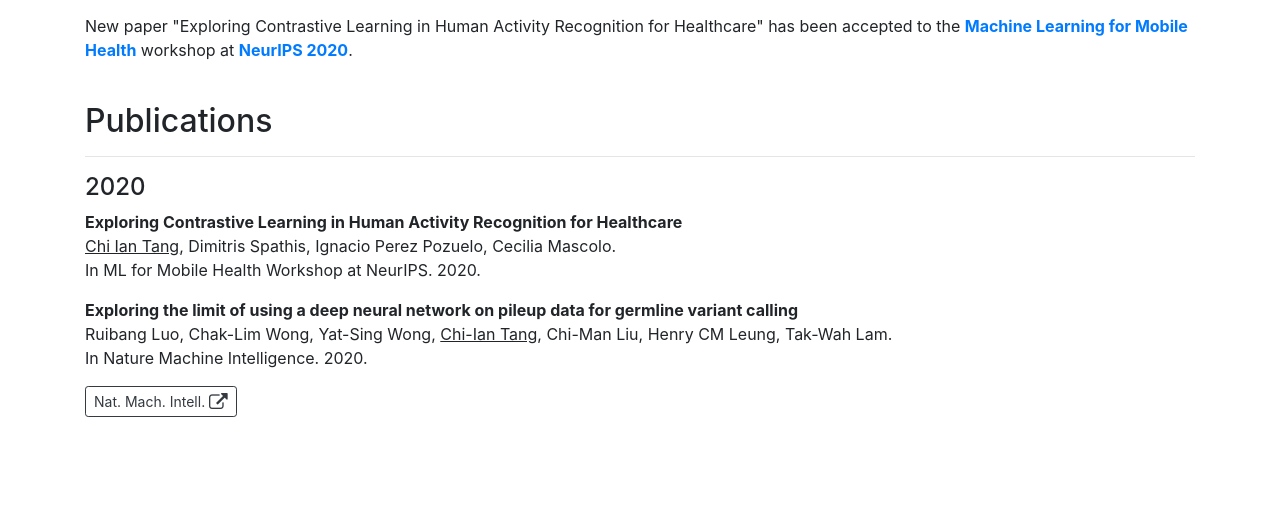
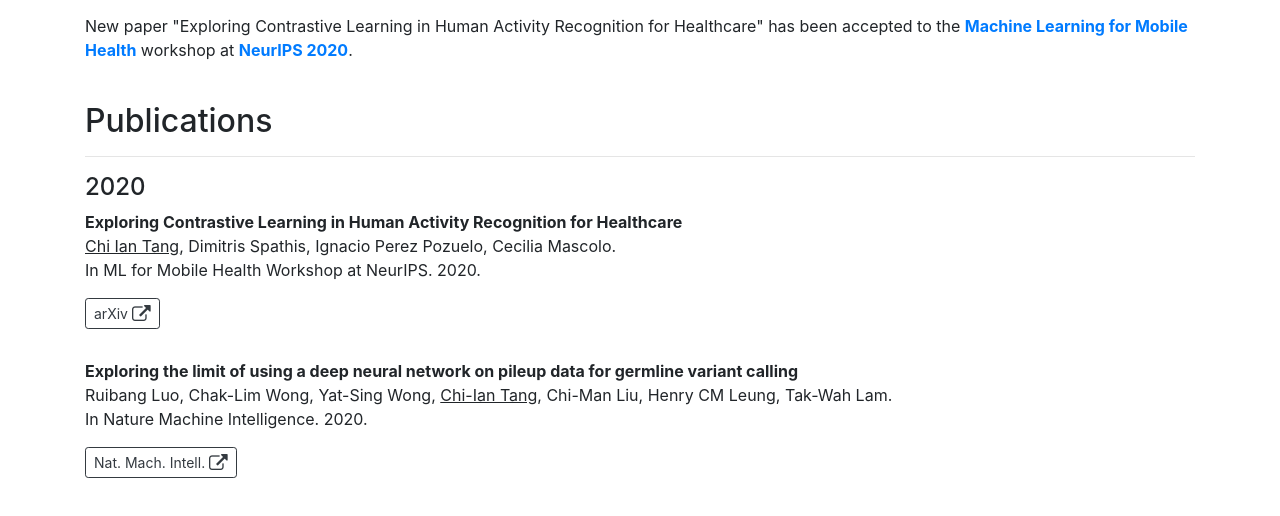
Before and after one commit to iantangc/iantangc.github.io, a plain HTML site: page index.html in a window 1280 px wide. Shown: the part 824-1340 px from the top of the page. Before the commit the page ends 1301 px from the top, so only its background shows below. Drawn offline with nearby package versions, Linux system fonts and the light colour scheme.

Commit message:
Added link to Contrastive Learning paper

```diff
--- a/css/styles.css
+++ b/css/styles.css
@@ -87,3 +87,7 @@ body {
     padding-top: 50px;
     margin-top: -50px;
 }
+
+.btn-group-sm {
+    margin-bottom: 30px;
+}
--- a/index.html
+++ b/index.html
@@ -110,6 +110,9 @@
                     <u>Chi Ian Tang</u>, Dimitris Spathis, Ignacio Perez Pozuelo, Cecilia Mascolo. <br/>
                     In ML for Mobile Health Workshop at NeurIPS. 2020.
                 </p>
+                <div class="btn-group-sm">
+                    <a href="https://arxiv.org/abs/2011.11542" class="btn btn-outline-dark" role="button">arXiv <i class="fa fa-external-link fa-lg"></i></a>
+                </div>
                 <p>
                     <strong>Exploring the limit of using a deep neural network on pileup data for germline variant calling</strong> <br/>
                     Ruibang Luo, Chak-Lim Wong, Yat-Sing Wong, <u>Chi-Ian Tang</u>, Chi-Man Liu, Henry CM Leung, Tak-Wah Lam. <br/>
```
